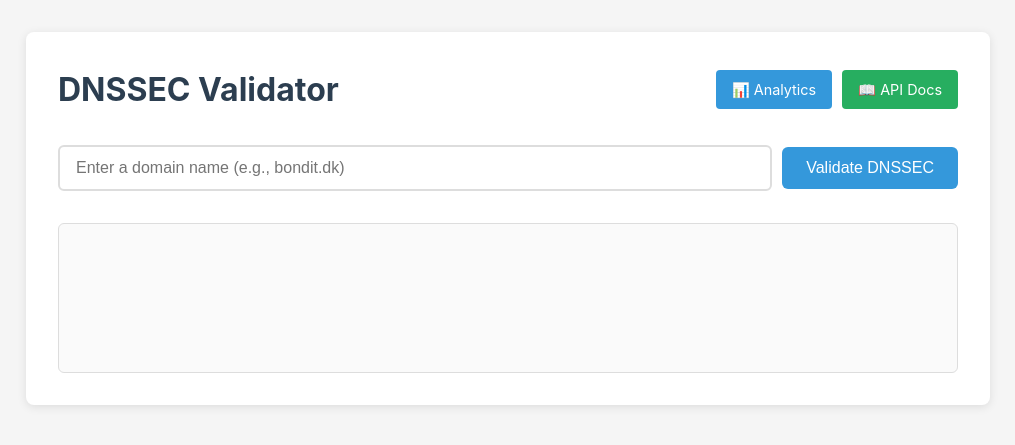
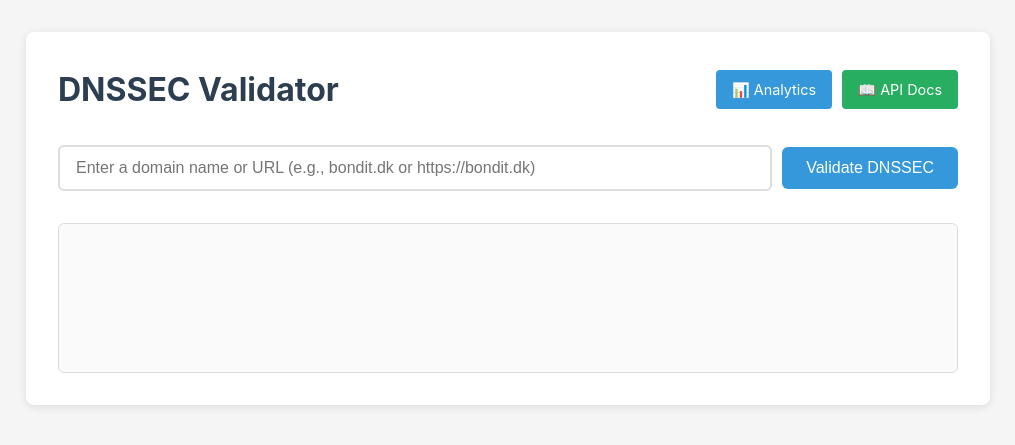
Before and after one commit to BondIT-ApS/dnssec-validator, a Flask app: page / in a window 1280 px wide. Shown: the top 445 px of the page, without its empty margins (132-1147 px from the left). Run offline with Flask 3, Linux system fonts and the light colour scheme.

Commit message:
Fix: Handle URL input in DNSSEC validator (resolves #85)
- Backend: Update Flask routes to use 'path' converter for URL support
- Backend: Implement domain extraction from URLs using existing domain_utils
- Frontend: Add URL parsing and normalization in JavaScript
- Frontend: Update input placeholder to indicate URL support
- Features: Support for HTTP/HTTPS/FTP URLs with automatic domain extraction
- Features: Automatic www. prefix removal for all inputs
- Features: Also implements space removal functionality (#84)
- Documentation: Update README with URL input examples and usage

Test cases covered:
✅ https://dnssec-validator.bondit.dk → dnssec-validator.bondit.dk
✅ http://example.com/path/to/page → example.com
✅ www.bondit.dk → bondit.dk
✅ ftp://files.example.com → files.example.com
✅ bondit.dk → bondit.dk (unchanged)
✅ HTTPS://EXAMPLE.COM → example.com

This resolves the 404 error when users input full URLs instead of domain names,
providing a much better user experience and natural behavior that matches user
expectations.

```diff
--- a/app/app.py
+++ b/app/app.py
@@ -12,6 +12,7 @@ from datetime import datetime, timezone
 
 from dnssec_validator import DNSSECValidator
 from models import RequestLog
+from domain_utils import normalize_domain_input, extract_domain_from_input
 import db_init
 
 # Initialize database based on environment variables before creating Flask app
@@ -361,7 +362,7 @@ timeseries_model = api.model('TimeSeriesData', {
 })
 
 # DNSSEC Validation endpoints
-@ns_validate.route('/<string:domain>')
+@ns_validate.route('/<path:domain>')
 @ns_validate.param('domain', 'The domain name to validate (e.g., bondit.dk)')
 class DNSSECValidation(Resource):
     @ns_validate.doc('validate_domain')
@@ -382,17 +383,31 @@ class DNSSECValidation(Resource):
         - RRSIG signature checking
         - TLSA/DANE validation (RFC 6698)
 
+        Accepts various input formats:
+        - Plain domain: bondit.dk
+        - URLs: https://bondit.dk/path
+        - Subdomains: api.bondit.dk
+
         Returns detailed validation results including status, trust chain,
         TLSA validation summary, and all relevant DNSSEC records found.
         """
         try:
-            # Basic domain validation
-            if not domain or len(domain) > 253:
+            # Extract and normalize domain from various input formats
+            original_input = domain
+            normalized_domain, input_type = normalize_domain_input(domain)
+
+            if not normalized_domain:
                 return {
-                    'domain': domain,
+                    'domain': original_input,
                     'status': 'error',
-                    'errors': ['Invalid domain format']
+                    'errors': ['Invalid domain format. Please enter a valid domain name or URL.']
                 }, 400
+
+            # Log the domain extraction for debugging
+            if input_type == 'url':
+                logger.debug(f"Extracted domain '{normalized_domain}' from URL input: {original_input}")
+
+            domain = normalized_domain
 
             logger.debug(f"Starting DNSSEC validation for domain: {domain}")
             validator = DNSSECValidator(domain)
@@ -408,7 +423,7 @@ class DNSSECValidation(Resource):
                 'errors': [sanitize_error(e)]
             }, 500
 
-@ns_validate.route('/<string:domain>/detailed')
+@ns_validate.route('/<path:domain>/detailed')
 @ns_validate.param('domain', 'The domain name to analyze in detail (e.g., bondit.dk)')
 class DNSSECDetailedValidation(Resource):
     @ns_validate.doc('validate_domain_detailed')
@@ -432,16 +447,30 @@ class DNSSECDetailedValidation(Resource):
         - Security best practice suggestions
         - Query timing information
 
+        Accepts various input formats:
+        - Plain domain: bondit.dk
+        - URLs: https://bondit.dk/path
+        - Subdomains: api.bondit.dk
+
         Returns extensive technical details for debugging and analysis.
         """
         try:
-            # Basic domain validation
-            if not domain or len(domain) > 253:
+            # Extract and normalize domain from various input formats
+            original_input = domain
+            normalized_domain, input_type = normalize_domain_input(domain)
+
+            if not normalized_domain:
                 return {
-                    'domain': domain,
+                    'domain': original_input,
                     'status': 'error',
-                    'errors': ['Invalid domain format']
+                    'errors': ['Invalid domain format. Please enter a valid domain name or URL.']
                 }, 400
+
+            # Log the domain extraction for debugging
+            if input_type == 'url':
+                logger.debug(f"Extracted domain '{normalized_domain}' from URL input for detailed analysis: {original_input}")
+
+            domain = normalized_domain
 
             logger.debug(f"Starting detailed DNSSEC analysis for domain: {domain}")
             validator = DNSSECValidator(domain)
@@ -774,21 +803,53 @@ def stats_dashboard():
     logger.info("Analytics dashboard accessed")
     return render_template('stats.html')
 
-@app.route('/<string:domain>')
+@app.route('/<path:domain>')
 @limiter.limit(f"{rate_limits['web_minute']} per minute; {rate_limits['web_hour']} per hour")
 def check_domain_direct(domain):
-    """Direct access like /bondit.dk - render page with pre-filled domain"""
-    logger.info(f"Direct domain access: {domain}")
+    """Direct access like /bondit.dk or /https://example.com - render page with pre-filled domain"""
+
+    # Extract and normalize domain from input (could be URL)
+    original_input = domain
+    normalized_domain, input_type = normalize_domain_input(domain)
+
+    if not normalized_domain:
+        # If invalid domain, still render page but let frontend handle validation
+        logger.warning(f"Invalid domain format in direct access: {original_input}")
+        show_tlsa_dane = os.getenv('SHOW_VALIDATION_TLSA_DANE', 'false').lower() == 'true'
+        return render_template('index.html', domain=original_input, show_tlsa_dane=show_tlsa_dane)
+
+    # Log successful domain extraction
+    if input_type == 'url':
+        logger.info(f"Direct access with URL '{original_input}' extracted to domain: {normalized_domain}")
+    else:
+        logger.info(f"Direct domain access: {normalized_domain}")
+
     show_tlsa_dane = os.getenv('SHOW_VALIDATION_TLSA_DANE', 'false').lower() == 'true'
-    return render_template('index.html', domain=domain, show_tlsa_dane=show_tlsa_dane)
+    return render_template('index.html', domain=normalized_domain, show_tlsa_dane=show_tlsa_dane)
 
-@app.route('/<string:domain>/detailed')
+@app.route('/<path:domain>/detailed')
 @limiter.limit(f"{rate_limits['web_minute']} per minute; {rate_limits['web_hour']} per hour")
 def check_domain_detailed(domain):
-    """Detailed DNSSEC analysis page like /bondit.dk/detailed"""
-    logger.info(f"Detailed domain analysis access: {domain}")
+    """Detailed DNSSEC analysis page like /bondit.dk/detailed or /https://example.com/detailed"""
+
+    # Extract and normalize domain from input (could be URL)
+    original_input = domain
+    normalized_domain, input_type = normalize_domain_input(domain)
+
+    if not normalized_domain:
+        # If invalid domain, still render page but let frontend handle validation
+        logger.warning(f"Invalid domain format in detailed access: {original_input}")
+        show_tlsa_dane = os.getenv('SHOW_VALIDATION_TLSA_DANE', 'false').lower() == 'true'
+        return render_template('detailed.html', domain=original_input, show_tlsa_dane=show_tlsa_dane)
+
+    # Log successful domain extraction
+    if input_type == 'url':
+        logger.info(f"Detailed access with URL '{original_input}' extracted to domain: {normalized_domain}")
+    else:
+        logger.info(f"Detailed domain analysis access: {normalized_domain}")
+
     show_tlsa_dane = os.getenv('SHOW_VALIDATION_TLSA_DANE', 'false').lower() == 'true'
-    return render_template('detailed.html', domain=domain, show_tlsa_dane=show_tlsa_dane)
+    return render_template('detailed.html', domain=normalized_domain, show_tlsa_dane=show_tlsa_dane)
 
 if __name__ == '__main__':
     app.run(host='0.0.0.0', port=8080)
--- a/app/domain_utils.py
+++ b/app/domain_utils.py
@@ -187,6 +187,12 @@ def normalize_domain_input(user_input):
     if not domain or not is_valid_domain_format(domain):
         return None, 'invalid'
 
+    # Additional cleanup: remove www. prefix for all inputs
+    if domain.startswith('www.'):
+        cleaned_domain = domain[4:]
+        if is_valid_domain_format(cleaned_domain):
+            domain = cleaned_domain
+
     return domain, input_type
 
 
--- a/app/static/js/app.js
+++ b/app/static/js/app.js
@@ -5,8 +5,10 @@ document.addEventListener('DOMContentLoaded', function() {
 
     // Normalize domain input on blur (when field loses focus)
     domainInput.addEventListener('blur', function() {
-        const normalizedDomain = domainInput.value.trim().toLowerCase();
-        domainInput.value = normalizedDomain;
+        const normalizedDomain = normalizeDomainInput(domainInput.value);
+        if (normalizedDomain && normalizedDomain !== domainInput.value) {
+            domainInput.value = normalizedDomain;
+        }
     });
 
     // Optional: Real-time normalization while typing (commented out by default)
@@ -20,13 +22,52 @@ document.addEventListener('DOMContentLoaded', function() {
 
     form.addEventListener('submit', function(e) {
         e.preventDefault();
-        const domain = domainInput.value.trim().toLowerCase();
-        if (domain) {
+        const normalizedDomain = normalizeDomainInput(domainInput.value);
+        if (normalizedDomain) {
             // Ensure input field shows the final normalized domain
-            domainInput.value = domain;
-            validateDomain(domain);
+            domainInput.value = normalizedDomain;
+            validateDomain(normalizedDomain);
         }
     });
+
+    function normalizeDomainInput(input) {
+        if (!input) return '';
+
+        let domain = input.trim().toLowerCase();
+
+        // Handle URLs
+        if (domain.startsWith('http://') || domain.startsWith('https://') || domain.startsWith('ftp://')) {
+            try {
+                const url = new URL(domain);
+                domain = url.hostname;
+            } catch (e) {
+                // If URL parsing fails, try regex fallback
+                domain = domain.replace(/^[a-z]+:\/\//, '').split('/')[0].split('?')[0].split('#')[0];
+            }
+        } else if (domain.includes('://')) {
+            // Handle malformed URLs or URLs with unsupported protocols
+            const parts = domain.split('://');
+            if (parts.length >= 2) {
+                domain = parts[1].split('/')[0].split('?')[0].split('#')[0];
+            }
+        }
+
+        // Remove www. prefix
+        if (domain.startsWith('www.')) {
+            domain = domain.substring(4);
+        }
+
+        // Remove spaces (also handles space removal feature from issue #84)
+        domain = domain.replace(/\s+/g, '');
+
+        // Remove port if present
+        domain = domain.split(':')[0];
+
+        // Remove trailing paths, queries, etc. (additional cleanup)
+        domain = domain.split('/')[0].split('?')[0].split('#')[0];
+
+        return domain;
+    }
 
     function escapeHTML(str) {
         // Handle non-string values by converting to string first
--- a/app/templates/index.html
+++ b/app/templates/index.html
@@ -18,7 +18,7 @@
             </nav>
         </header>
         <form id="dnssec-form">
-            <input type="text" id="domain-input" placeholder="Enter a domain name (e.g., bondit.dk)" value="{{ domain or '' }}" required>
+            <input type="text" id="domain-input" placeholder="Enter a domain name or URL (e.g., bondit.dk or https://bondit.dk)" value="{{ domain or '' }}" required>
             <button type="submit">Validate DNSSEC</button>
         </form>
         <div id="results-container"></div>
```
Also changed, not shown: README.md.
